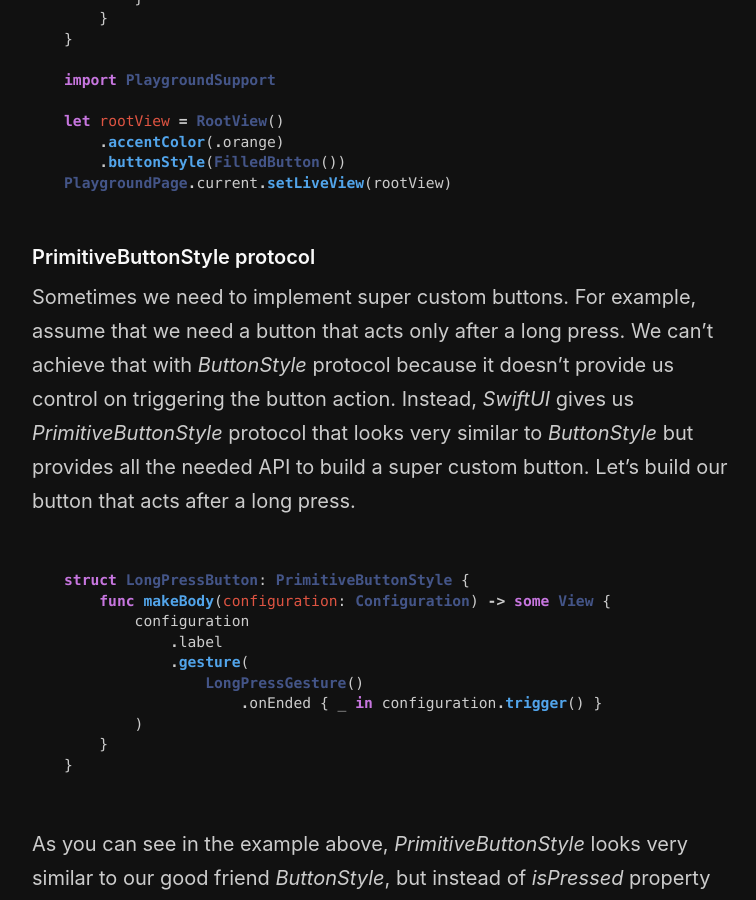
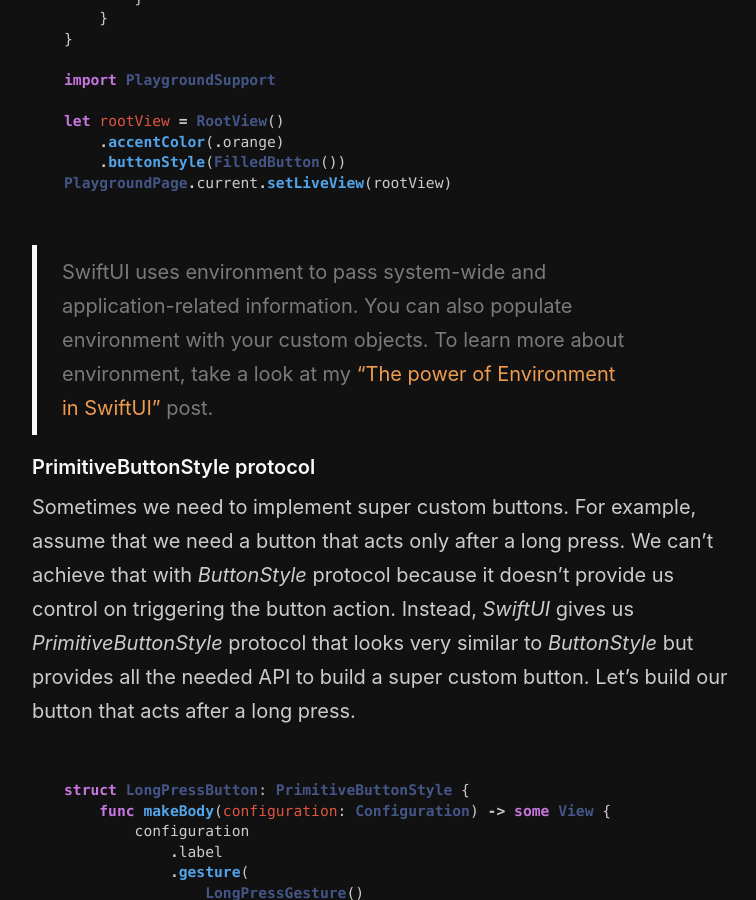
Before and after one commit to mecid/mecid.github.io, a Jekyll site: the page built from _posts/2020-02-19-mastering-buttons-in-swiftui.md, in a window 1280 px wide and 900 px high, scrolled down 4229 px. Shown: the whole window, without its empty margins (258-1014 px from the left). Built offline with Jekyll 4.4.1, drawn with Linux system fonts in a browser that asks for light colours.

Commit message:
Update 2020-02-19-mastering-buttons-in-swiftui.md

````diff
--- a/_posts/2020-02-19-mastering-buttons-in-swiftui.md
+++ b/_posts/2020-02-19-mastering-buttons-in-swiftui.md
@@ -140,6 +140,8 @@ let rootView = RootView()
 PlaygroundPage.current.setLiveView(rootView)
 ```
 
+> SwiftUI uses environment to pass system-wide and application-related information. You can also populate environment with your custom objects. To learn more about environment, take a look at my ["The power of Environment in SwiftUI"](/2019/08/21/the-power-of-environment-in-swiftui/) post.
+
 #### PrimitiveButtonStyle protocol
 Sometimes we need to implement super custom buttons. For example, assume that we need a button that acts only after a long press. We can't achieve that with *ButtonStyle* protocol because it doesn't provide us control on triggering the button action. Instead, *SwiftUI* gives us *PrimitiveButtonStyle* protocol that looks very similar to *ButtonStyle* but provides all the needed API to build a super custom button. Let's build our button that acts after a long press.
 
````
